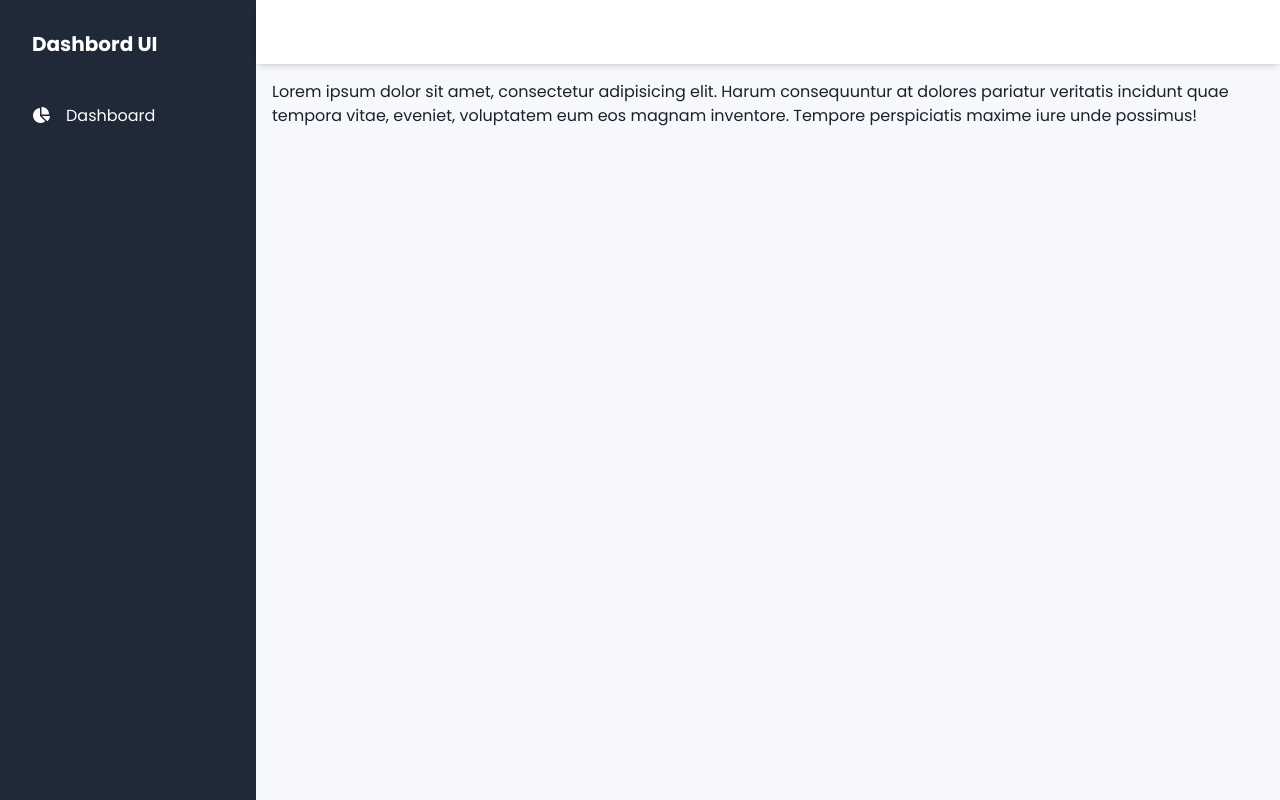
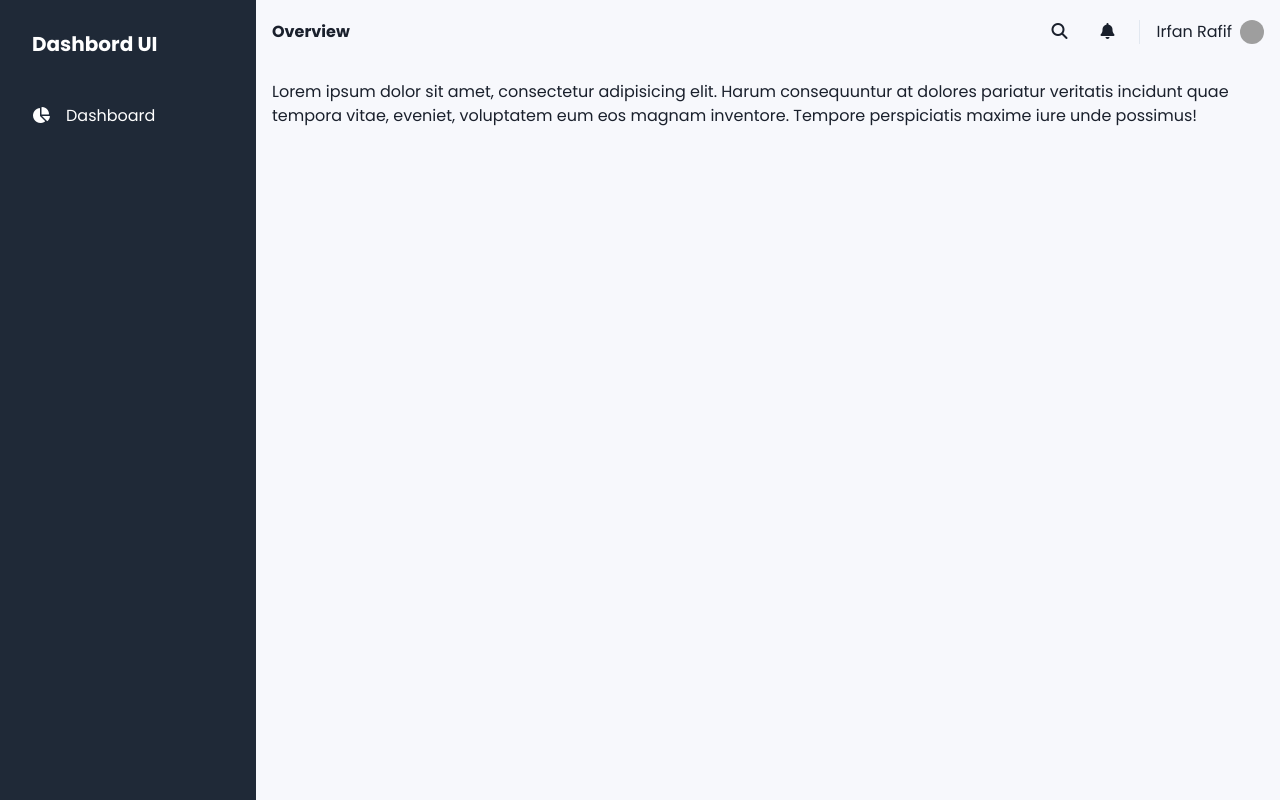
Before and after one commit to mirfanrafif/dashboard-template, a Next.js app: page / in a window 1280 px wide. Built offline with nearby package versions, Linux system fonts and the light colour scheme; grey boxes are pictures that could not be loaded.

Commit message:
done topbar

```diff
--- a/src/components/DashboardContainer/DashboardContainer.tsx
+++ b/src/components/DashboardContainer/DashboardContainer.tsx
@@ -5,6 +5,7 @@ import styles from "./DashboardContainer.module.css";
 import Topbar from "../Topbar/Topbar";
 
 export type DashboardContainerProps = {
+  title: string;
   children?: React.ReactNode;
 };
 
@@ -13,7 +14,7 @@ const DashboardContainer = (props: DashboardContainerProps) => {
     <div>
       <Sidebar />
       <div className={styles.wrapper}>
-        <Topbar />
+        <Topbar title={props.title} />
         <div className={styles.content}>{props.children}</div>
       </div>
     </div>
--- a/src/components/Topbar/Topbar.module.css
+++ b/src/components/Topbar/Topbar.module.css
@@ -1,3 +1,15 @@
 .container {
-  @apply h-16 w-full sticky top-0 bg-white z-50 shadow-md;
+  @apply h-16 w-full z-50 flex flex-row items-center p-4 gap-x-4;
 }
+
+.profile {
+  @apply w-6 h-6 rounded-full;
+}
+
+.actions {
+  @apply w-8 h-8 ml-auto;
+}
+
+.profileGroup {
+  @apply inline-flex flex-row items-center gap-x-2 border-l pl-4;
+}
--- a/src/components/Topbar/Topbar.tsx
+++ b/src/components/Topbar/Topbar.tsx
@@ -1,9 +1,32 @@
 import React from "react";
 
 import styles from "./Topbar.module.css";
+import { Text } from "@chakra-ui/react";
 
-const Topbar = () => {
-  return <div className={styles.container}></div>;
+const Topbar = (props: { title: string }) => {
+  return (
+    <div className={styles.container}>
+      <Text className="flex-1" fontWeight={"700"}>
+        {props.title}
+      </Text>
+
+      <button className={styles.actions}>
+        <i className="fa-solid fa-search"></i>
+      </button>
+      <button className={styles.actions}>
+        <i className="fa-solid fa-bell"></i>
+      </button>
+
+      <div className={styles.profileGroup}>
+        <Text>Irfan Rafif</Text>
+        <img
+          src="https://avatars.githubusercontent.com/u/61448418?v=4"
+          alt="profile"
+          className={styles.profile}
+        />
+      </div>
+    </div>
+  );
 };
 
 export default Topbar;
--- a/src/pages/index.tsx
+++ b/src/pages/index.tsx
@@ -2,7 +2,7 @@ import DashboardContainer from "@/components/DashboardContainer/DashboardContain
 
 export default function Home() {
   return (
-    <DashboardContainer>
+    <DashboardContainer title="Overview">
       <p>
         Lorem ipsum dolor sit amet, consectetur adipisicing elit. Harum
         consequuntur at dolores pariatur veritatis incidunt quae tempora vitae,
```
